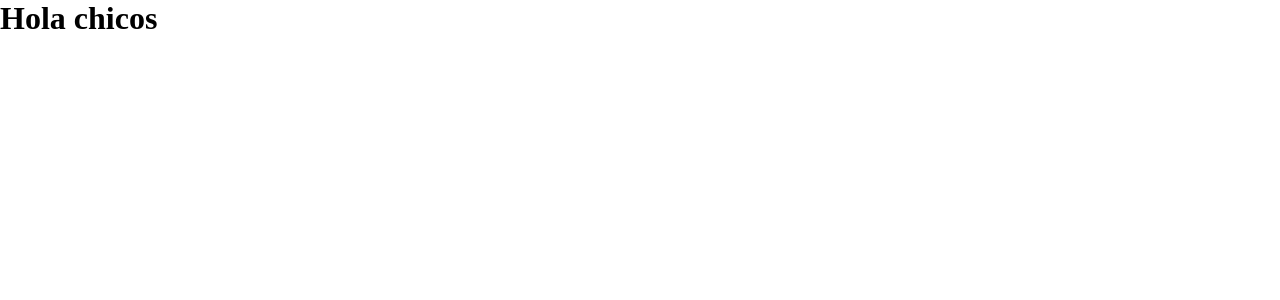
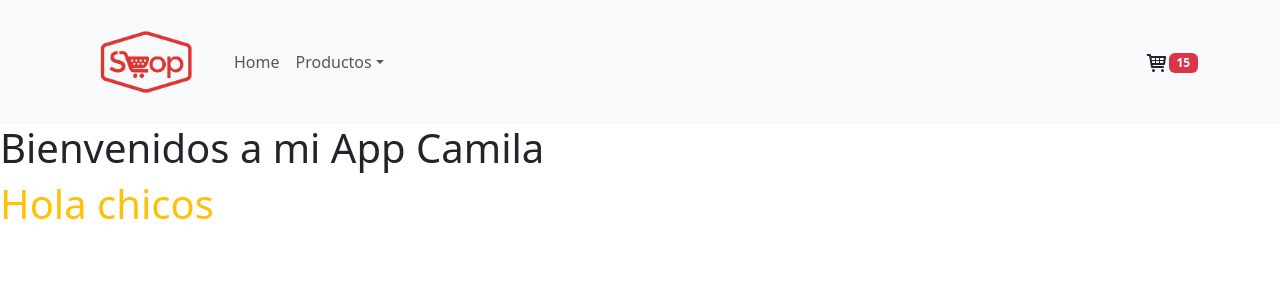
Before and after one commit to ltherisod/coder-40-93390, a React (Vite) app: page / in a window 1280 px wide. Shown: the top 300 px of the page. Built offline with nearby package versions, Linux system fonts and the light colour scheme.

Commit message:
componentes, props y librerias

```diff
--- a/package.json
+++ b/package.json
@@ -10,8 +10,11 @@
     "preview": "vite preview"
   },
   "dependencies": {
+    "bootstrap": "^5.3.8",
     "react": "^19.2.4",
-    "react-dom": "^19.2.4"
+    "react-bootstrap": "^2.10.10",
+    "react-dom": "^19.2.4",
+    "react-icons": "^5.6.0"
   },
   "devDependencies": {
     "@eslint/js": "^9.39.4",
--- a/src/App.jsx
+++ b/src/App.jsx
@@ -1,12 +1,22 @@
-
 import './App.css'
-
+import 'bootstrap/dist/css/bootstrap.min.css';
+//IMPORT DE COMPONENTES
+//import + Nombre del componente + from + direccion del archivo
+import Navbar from './components/Navbar'
+import ItemListContainer from "./components/ItemListContainer"
+import NavbarRB from "./components/NavbarRB"
 function App() {
+  // const data={
+  //   saludo:'Bienvenidos a mi app',
+  //   alumno:'Camila'
+  // }
 
 
   return (
     <>
-      <h1>Hola chicos</h1>
+    <NavbarRB/>
+    <ItemListContainer saludo='Bienvenidos a mi App' alumno='Camila'/>
+      <h1 className='text-warning'>Hola chicos</h1>
     </>
   )
 }
--- /dev/null
+++ b/src/components/CartWidget.jsx
@@ -0,0 +1,9 @@
+const CartWidget = (props)=> {
+    return(
+        <div>
+            <span>🛒</span>
+            <span style={{color:"red"}}>{props.compra}</span>
+        </div>
+    )
+}
+export default CartWidget
--- /dev/null
+++ b/src/components/CartWidgetRI.jsx
@@ -0,0 +1,11 @@
+import { TiShoppingCart } from "react-icons/ti";
+import Badge from 'react-bootstrap/Badge';
+const CartWidgetRI = ()=> {
+    return(
+        <div>
+            <TiShoppingCart fontSize={'1.5rem'} />
+            <Badge bg='danger'>15</Badge>
+        </div>
+    )
+}
+export default CartWidgetRI
--- /dev/null
+++ b/src/components/ItemListContainer.jsx
@@ -0,0 +1,11 @@
+const ItemListContainer = ({saludo, alumno})=> {
+    // const {saludo, alumno}=props
+    // console.log(props)
+    return(
+    <div>
+       <h1>{saludo} {alumno}</h1>
+    </div>
+    )
+}
+
+export default ItemListContainer
--- /dev/null
+++ b/src/components/Navbar.jsx
@@ -0,0 +1,28 @@
+//import del css
+import "../css/Navbar.css"
+//import el componente
+import CartWidget from "./CartWidget"
+
+//IMPORTO LA IMG DE SRC
+import reactImg from "../assets/react.svg"
+
+const Navbar = (props) => {
+//logica
+    return(
+        <nav className='nav-container'>
+            <a href="" className="anchor-nav">
+                {/* IMAGEN EN PUBLIC NO SE IMPORTAN Y NO SE MENCIONAR PUBLIC EN LA DIRECCION DEL ARCHIVO */}
+                <img alt='logo' src='../logo-shop.png' className="logo"/>
+                {/* LAS IMG EN SRC LAS COLOCAMOS CON JS {NOMBRE DEL IMPORT} */}
+                {/* <img alt='logo' src={reactImg} className="logo"/> */}
+            </a>
+            <a href="" className="anchor-nav">Nuevos</a>
+            <a href="" className="anchor-nav">Ofertas</a>
+            <a href="" className="anchor-nav">Mas Vendidos</a>
+            <CartWidget compra={15} cart={props.cart}/>
+        </nav>
+    )
+
+}
+
+export default Navbar
--- /dev/null
+++ b/src/components/NavbarRB.jsx
@@ -0,0 +1,34 @@
+import Container from 'react-bootstrap/Container';
+import Nav from 'react-bootstrap/Nav';
+import Navbar from 'react-bootstrap/Navbar';
+import NavDropdown from 'react-bootstrap/NavDropdown';
+import CartWidgetRI from './CartWidgetRI';
+function NavbarRB() {
+  return (
+    <Navbar expand="lg" className="bg-body-tertiary">
+      <Container>
+        <Navbar.Brand href="#home">
+            <img src='../logo-shop.png' alt='logo' style={{width:'8rem'}}/>
+        </Navbar.Brand>
+        <Navbar.Toggle aria-controls="basic-navbar-nav" />
+        <Navbar.Collapse id="basic-navbar-nav">
+          <Nav className="me-auto">
+            <Nav.Link href="#home">Home</Nav.Link>
+            <NavDropdown title="Productos" id="basic-nav-dropdown">
+              <NavDropdown.Item href="#action/3.1">Nuevos</NavDropdown.Item>
+              <NavDropdown.Divider />
+              <NavDropdown.Item href="#action/3.2">
+                Ofertas
+              </NavDropdown.Item>
+              <NavDropdown.Divider />
+              <NavDropdown.Item href="#action/3.3">Mas Vendidos</NavDropdown.Item>
+            </NavDropdown>
+          </Nav>
+          <CartWidgetRI/>
+        </Navbar.Collapse>
+      </Container>
+    </Navbar>
+  );
+}
+
+export default NavbarRB;
--- /dev/null
+++ b/src/css/Navbar.css
@@ -0,0 +1,17 @@
+.nav-container {
+  background-color: black;
+  padding: 2rem;
+  display: flex;
+  justify-content: space-between;
+  align-items: center;
+}
+
+.anchor-nav{
+    color:whitesmoke;
+    font-weight: bold;
+    text-decoration: none;
+    cursor:pointer
+}
+.logo{
+    width: 10rem;
+}
```
Also changed, not shown: src/App.css (+7 -0 lines), public/logo-shop.png (added), 1 other file (tests, documents, lock files or other folders).
